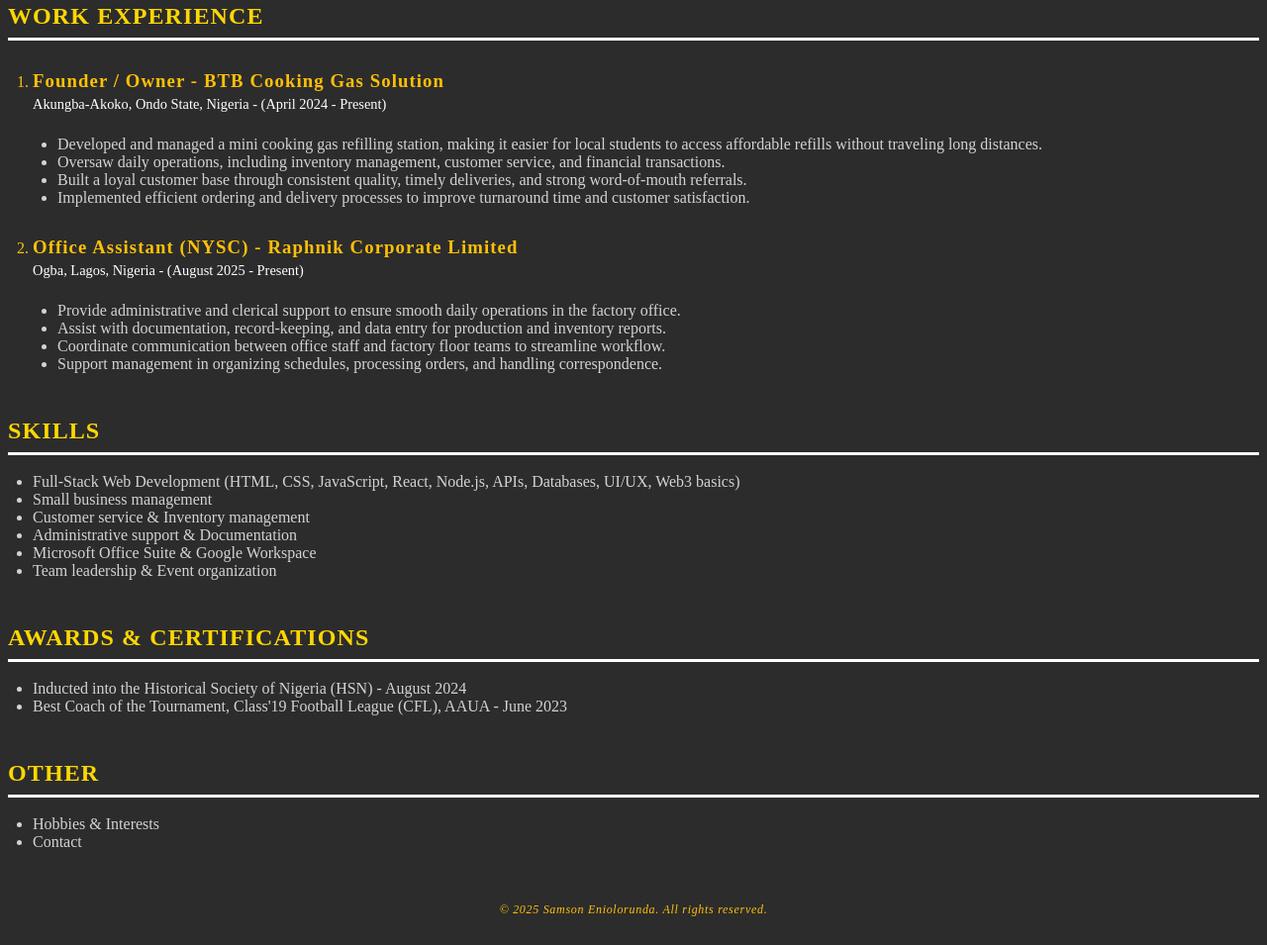
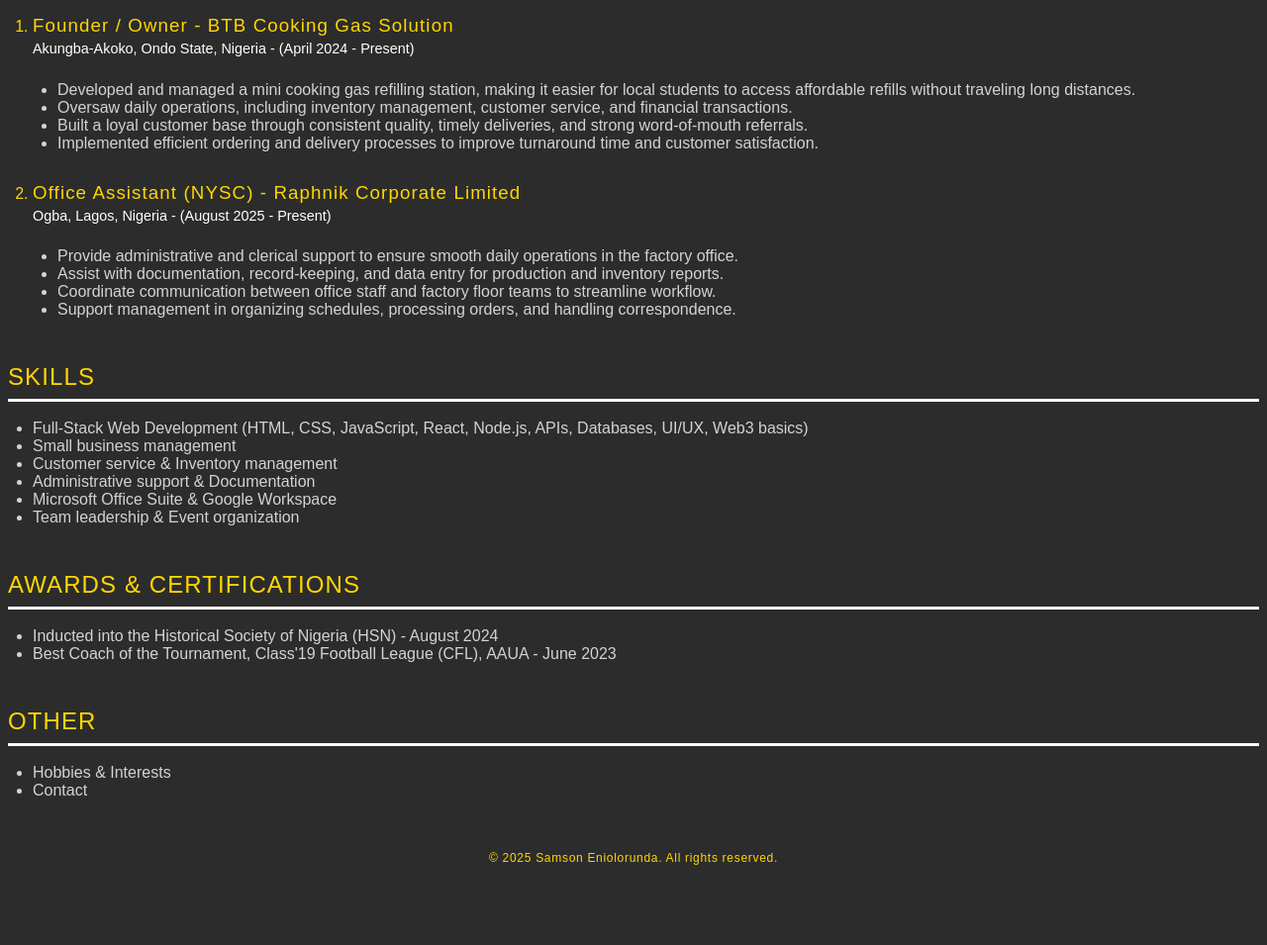
Before and after one commit to btb-coder/resume, a plain HTML site: page index.html in a window 1280 px wide. Shown: the part 604-1559 px from the top of the page at 99% size. After the commit the page ends 1506 px from the top, so only its background shows below. Drawn offline with Linux system fonts and the light colour scheme.

Commit message:
Update style.css

```diff
--- a/style.css
+++ b/style.css
@@ -1,6 +1,12 @@
 /* Base styles */
-    html,body{
+    body{
         background-color: #2C2C2C;
+    }
+
+    * {
+      font-family: "Ubuntu", sans-serif;
+      font-weight: 400;
+      font-style: normal;
     }
 
 /* Headings */
@@ -19,7 +25,6 @@
       padding-bottom: 8px;
       margin-top: 45px;
       margin-bottom: 18px;
-      font-weight: 600;
       text-transform: uppercase;
       letter-spacing: 1.1px;
     }
@@ -27,7 +32,6 @@
     h3 {
       margin-top: 30px;
       margin-bottom: 0px;
-      font-weight: 600;
       text-transform: capitalize;
       letter-spacing: 1.1px;
     }
@@ -38,7 +42,7 @@
       margin: 0 auto 25px auto;
       border-radius: 50%;
       box-shadow: 0 5px 15px rgba(0, 0, 0, 0.6);
-      max-width: 150px;
+      max-width: 100px;
       height: auto;
       border: 4px solid #ffffff;
     }
@@ -61,7 +65,7 @@
     /* Lists */
     ol {
        margin-left: 25px;
-       color: #ffc107;
+       color: #FFD700;
        padding-left: 0;
     }
 
@@ -81,12 +85,14 @@
 
  /* Footer */
     footer {
+      font-family: "Ubuntu", sans-serif;
+      font-weight: 400;
+      font-style: italic;
       margin-top: 50px;
       font-size: 0.9em;
-      color:  #ffc107;
+      color: #FFD700;
       text-align: center;
       padding-bottom: 20px;
-      font-style: italic;
       letter-spacing: 0.7px;
     }
 
@@ -97,19 +103,9 @@
        padding-left: 0;
     }
 
-    body.hobbies-page footer {
-      margin-top: 700px;
-    }
-
-
 /* contact */
     body.contact-page p {
       margin-bottom: 0px;
       margin-top: 0;
       color: #D3D3D3;
     }
-
-    body.contact-page footer {
-      text-align: center;
-      margin-top: 500px;
-    }
```
